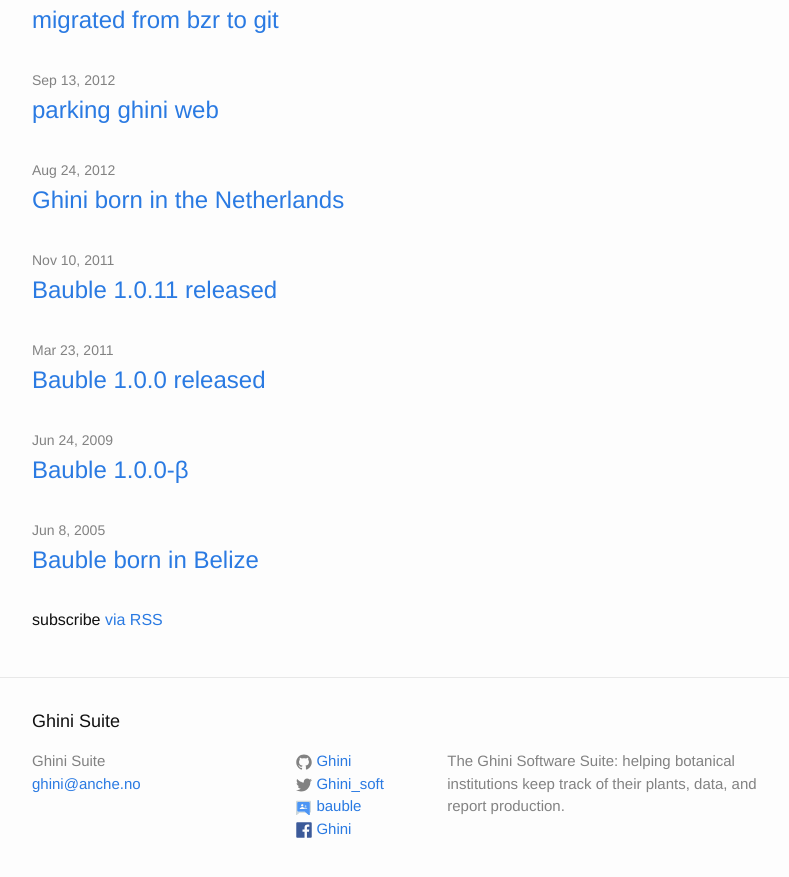
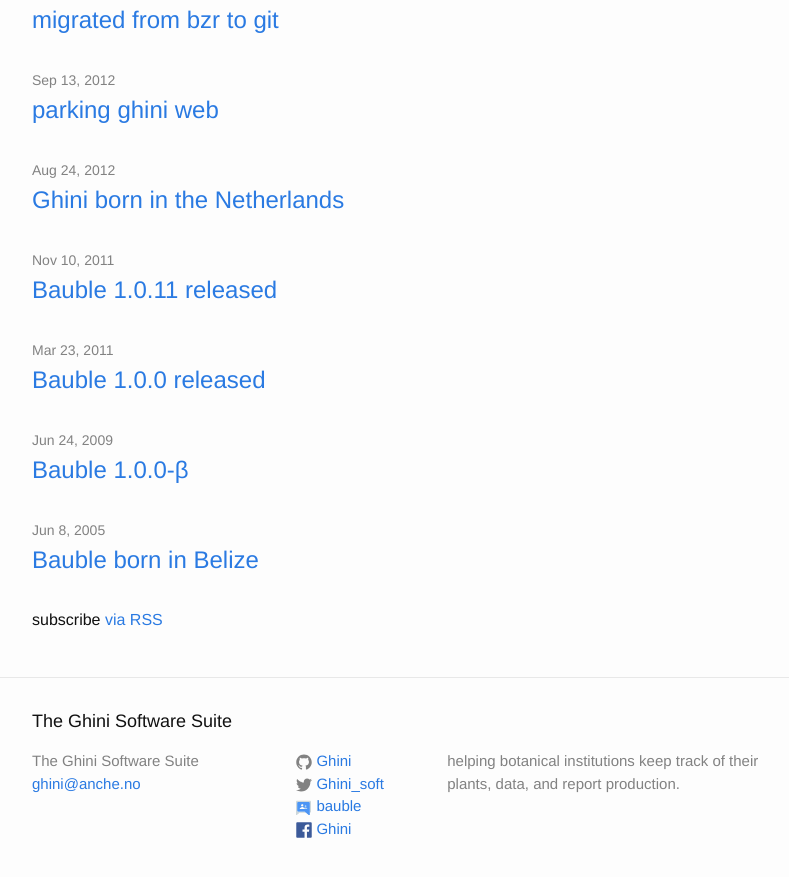
Before and after one commit to Ghini/ghini.github.io, a Jekyll site: the page built from index.html, in a window 1280 px wide and 900 px high, scrolled down 3791 px. Shown: the top 877 px of the window, without its empty margins (238-1027 px from the left). Built offline with Jekyll 4.4.1, drawn with Linux system fonts in a browser that asks for light colours.

Commit message:
updating footer, site name and title.

```diff
--- a/_config.yml
+++ b/_config.yml
@@ -1,12 +1,13 @@
 # Site settings
-title: Ghini Suite
+title: The Ghini Software Suite
 email: ghini@anche.no
 description: > # this means to ignore newlines until "baseurl:"
-  The Ghini Software Suite: helping botanical institutions keep track of their plants, data, and report production.
+  helping botanical institutions keep track of their plants, data, and report production.
 baseurl: "" # the subpath of your site, e.g. /blog
 url: "http://ghini.github.io/" # the base hostname & protocol for your site
 twitter_username: Ghini_soft
 github_username:  Ghini
+facebook_username: bauble.thesoftware
 
 # Build settings
 markdown: kramdown
--- a/_includes/footer.html
+++ b/_includes/footer.html
@@ -29,7 +29,7 @@
             {% include icon-google.html username="bauble" %}
           </li>
           <li>
-            {% include icon-facebook.html username="bauble.thesoftware" %}
+            {% include icon-facebook.html username=site.facebook_username %}
           </li>
         </ul>
       </div>
```
